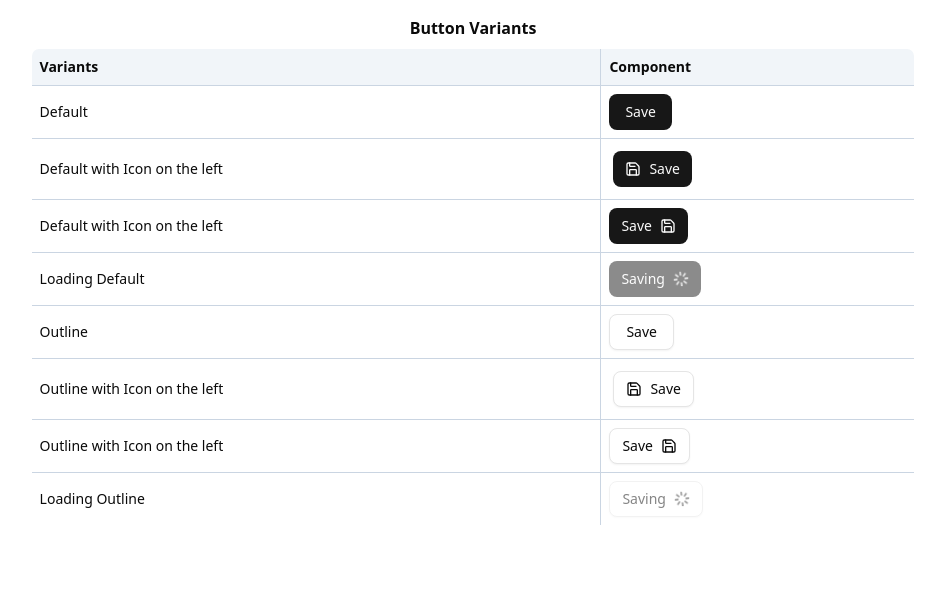
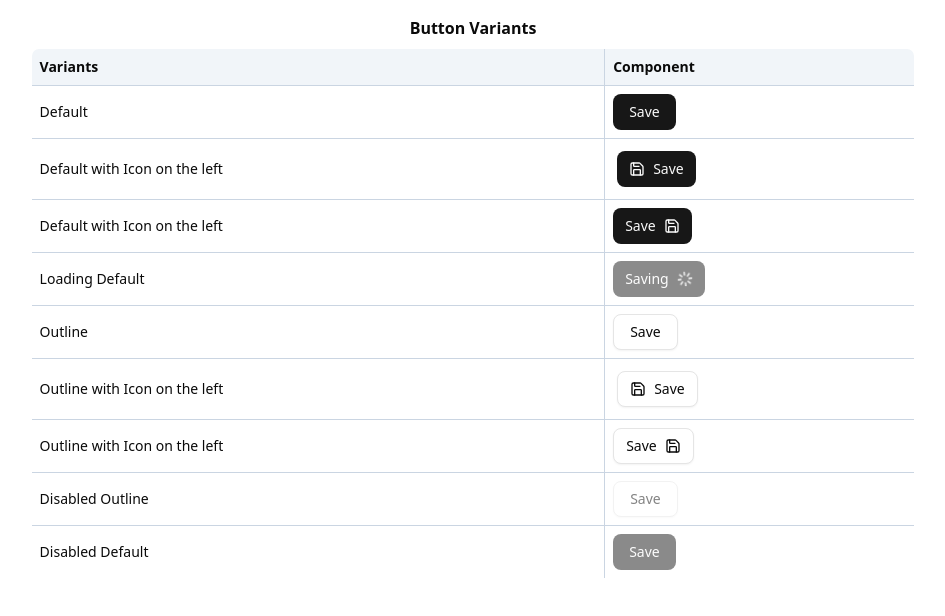
Before and after one commit to DevStreak-Code/devstreak-web-user, a React (Vite) app: page / in a window 1280 px wide. Shown: the top 616 px of the page, without its empty margins (167-1112 px from the left). Built offline with nearby package versions, Linux system fonts and the light colour scheme.

Commit message:
UI Design | Button | WDONE

```diff
--- a/src/pages/design-ui/ButtonVariants.tsx
+++ b/src/pages/design-ui/ButtonVariants.tsx
@@ -92,17 +92,17 @@ const ButtonVariants = () => {
               />
             </td>
           </tr>
+          <tr></tr>
           <tr>
-            <td className="border border-slate-300 p-2 text-sm">
-              Loading Outline
+            <td className="border border-slate-300 p-2 text-sm">Disabled Outline</td>
+            <td className="border border-slate-300 p-2">
+              <CustomButton variant="outline" disabled label="Save" />
             </td>
+          </tr>
+          <tr>
+            <td className="border border-slate-300 p-2 text-sm">Disabled Default</td>
             <td className="border border-slate-300 p-2">
-              <CustomButton
-                variant="outline"
-                isLoading
-                loadingText="Saving"
-                label="Default Button"
-              />
+              <CustomButton  disabled label="Save" />
             </td>
           </tr>
         </tbody>
```
